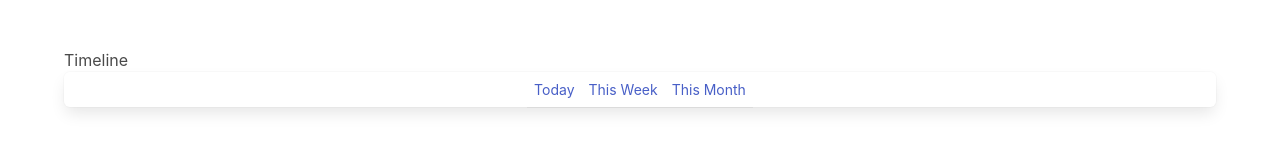
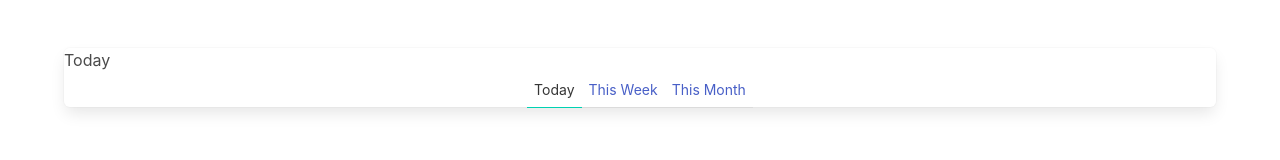
Before and after one commit to TonyDuran/TonyDuran.github.io, a Vue app: page /TonyDuran.github.io in a window 1280 px wide. Shown: the top 160 px of the page. Built offline with nearby package versions, Linux system fonts and the light colour scheme.

Commit message:
adding typing example from course

```diff
--- a/src/components/Timeline.vue
+++ b/src/components/Timeline.vue
@@ -1,13 +1,27 @@
 <script setup lang="ts">
+import { ref } from "vue";
+
+// type Period = "Today" | "This Week" | "This Month"
+const periods = ["Today", "This Week", "This Month"] as const
+
+type Period = typeof periods[number]
+
+const selectedPeriod = ref("Today");
+
+function selectPeriod(period: Period) {
+  selectedPeriod.value = period;
+}
+
 </script>
 
 <template>
-  Timeline
   <nav class="is-primary panel">
+    {{ selectedPeriod }}
     <span class="panel-tabs">
-      <a>Today</a>
-      <a>This Week</a>
-      <a>This Month</a>
+      <a v-for="period of periods" :key="period" :class="{ 'is-active': period === selectedPeriod }"
+        @click="selectPeriod(period)">
+        {{ period }}
+      </a>
     </span>
   </nav>
 </template>
```
